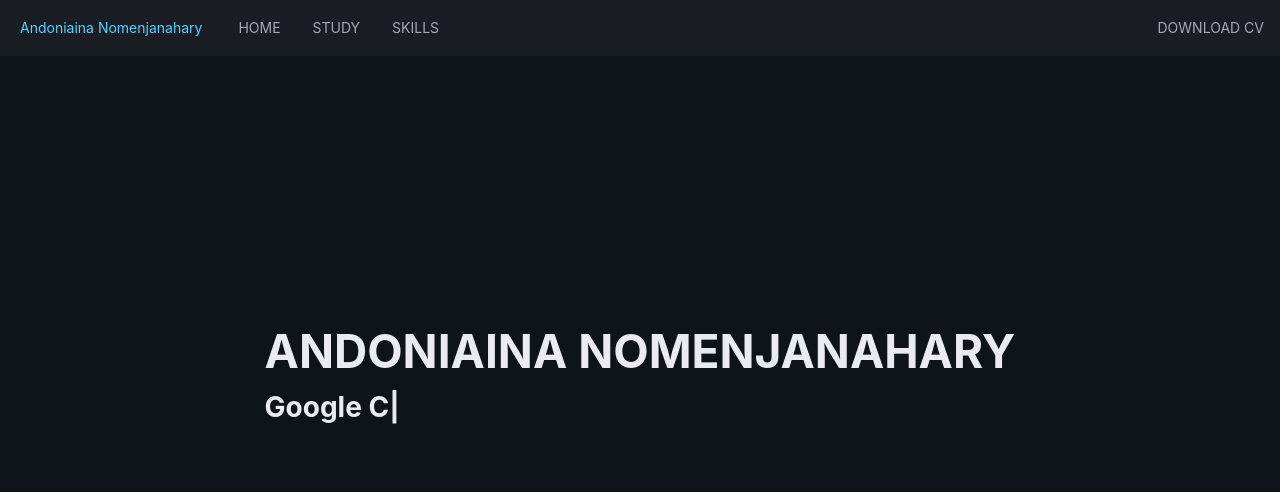
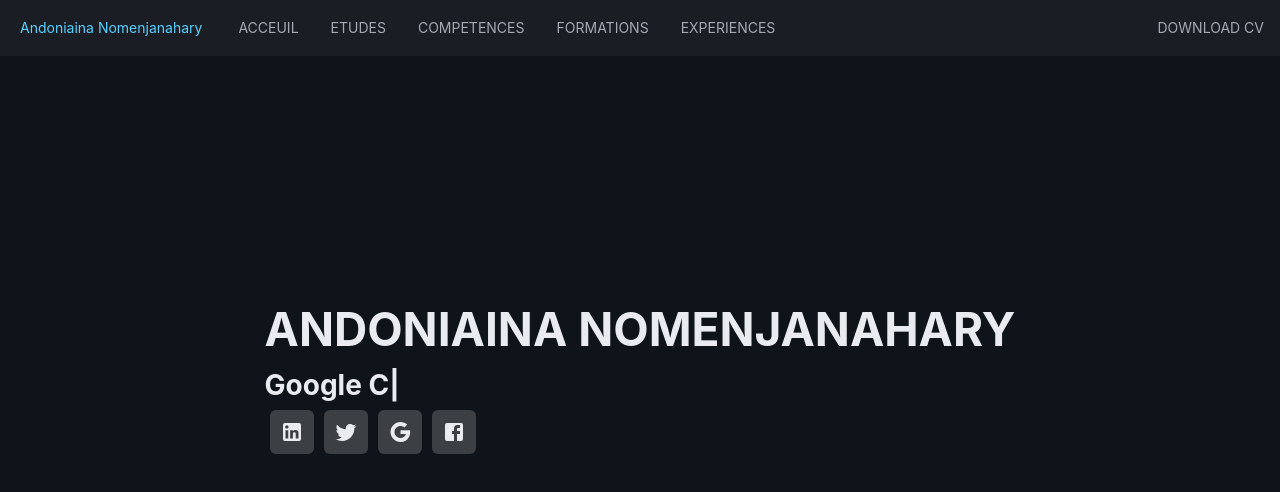
Before and after one commit to AndoniainaNantenaina/profile, a React (Create React App) app: page / in a window 1280 px wide. Shown: the top 492 px of the page. Built offline with nearby package versions, Linux system fonts and the light colour scheme.

Commit message:
Change in NavBar and Menu Language

```diff
--- a/src/components/Home.js
+++ b/src/components/Home.js
@@ -1,6 +1,7 @@
 import React from 'react'
-import { Col } from 'rsuite'
+import { Col, IconButton } from 'rsuite'
 import { TypeAnimation } from "react-type-animation";
+import { LinkedIn, Twitter, Facebook, Google } from '@mui/icons-material';
 
 export default function Home() {
 
@@ -14,11 +15,15 @@
       <Col>
       <h1>ANDONIAINA NOMENJANAHARY</h1>
       <TypeAnimation
-        sequence={['IT Developer', 1000, 'Google Community Lead', 1000, '', 1000]}
+        sequence={['IT Developer', 1000, 'Google Community Lead', 1000, 'Junior Developer', 1000]}
         style={{ fontSize: '2em' }}
         wrapper="h2"
         repeat={Infinity}
       />
+      <Col><IconButton icon={<LinkedIn/>}/></Col>
+      <Col><IconButton icon={<Twitter/>}/></Col>
+      <Col><IconButton icon={<Google/>}/></Col>
+      <Col><IconButton icon={<Facebook/>}/></Col>
       </Col>
     </div>
   )
--- a/src/components/MyNavBar.js
+++ b/src/components/MyNavBar.js
@@ -8,15 +8,23 @@
       <Navbar.Brand>Andoniaina Nomenjanahary</Navbar.Brand>
       <Nav>
         <Nav.Item as={Link} to='/'>
-            HOME
+            ACCEUIL
         </Nav.Item>
 
         <Nav.Item as={Link} to='/study'>
-            STUDY
+          ETUDES
         </Nav.Item>
 
         <Nav.Item as={Link} to='/skills'>
-            SKILLS
+            COMPETENCES
+        </Nav.Item>
+
+        <Nav.Item as={Link} to='/skills'>
+            FORMATIONS
+        </Nav.Item>
+
+        <Nav.Item as={Link} to='/skills'>
+            EXPERIENCES
         </Nav.Item>
       </Nav>
       <Nav pullRight>
```
